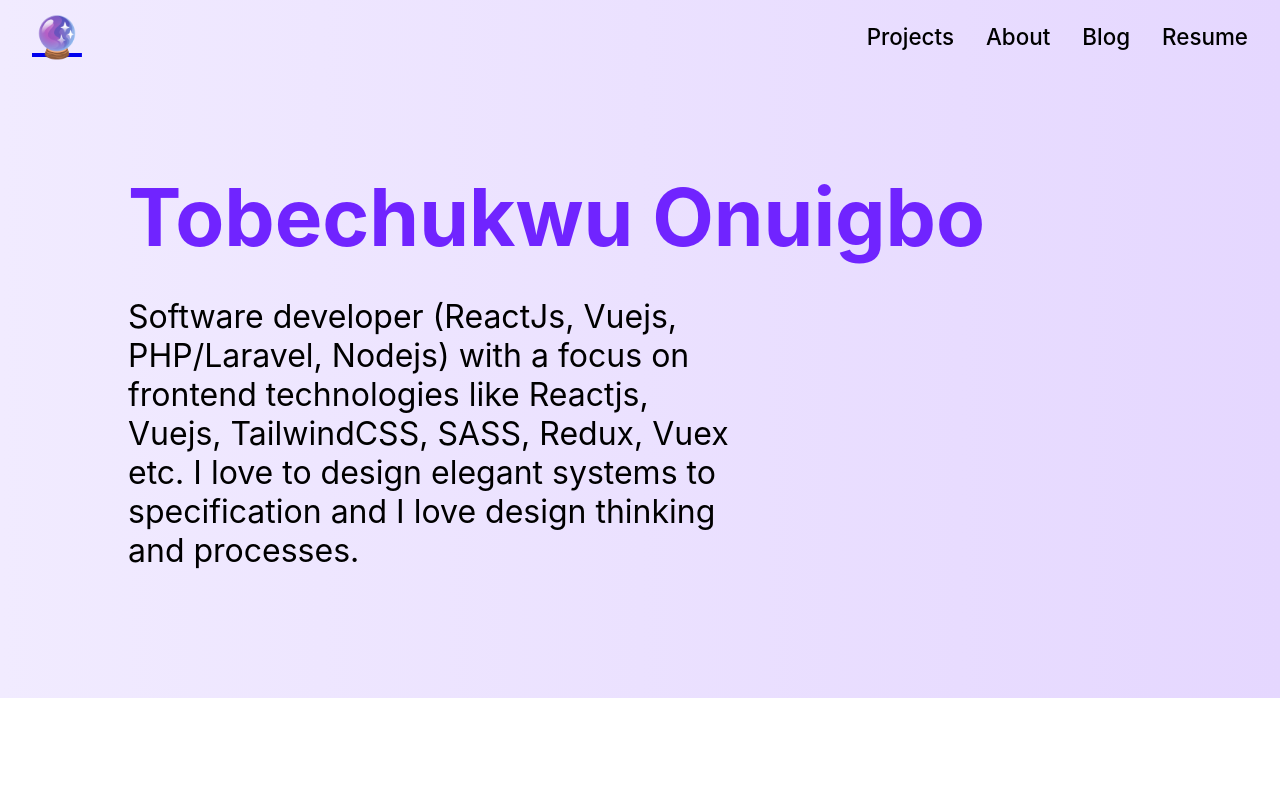
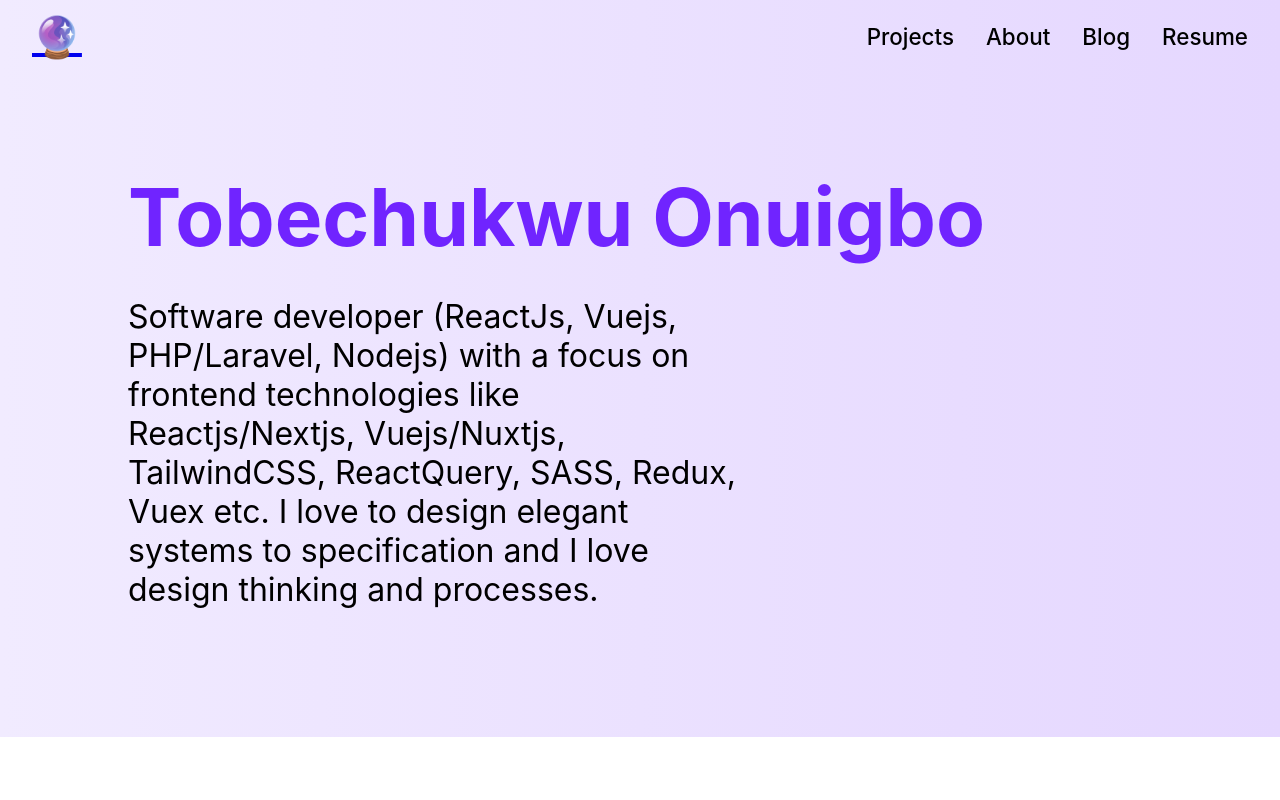
Before and after one commit to Tobey14/new-portfolio, a React (Create React App) app: page / in a window 1280 px wide. Shown: the top 800 px of the page. Built offline with nearby package versions, Linux system fonts and the light colour scheme; a web font is replaced by a local one.

Commit message:
adjustments

```diff
--- a/src/pages/Home.jsx
+++ b/src/pages/Home.jsx
@@ -10,7 +10,7 @@ const Home = () => {
                 <p className="title">Tobechukwu Onuigbo</p>
 
                 <p className="desc">
-                    Software developer (ReactJs, Vuejs, PHP/Laravel, Nodejs) with a focus on frontend technologies like Reactjs, Vuejs, TailwindCSS, SASS, Redux, Vuex etc.
+                    Software developer (ReactJs, Vuejs, PHP/Laravel, Nodejs) with a focus on frontend technologies like Reactjs/Nextjs, Vuejs/Nuxtjs, TailwindCSS, ReactQuery, SASS, Redux, Vuex etc.
                     I love to design elegant systems to specification and I love design thinking and processes.
                 </p>
             </div>
```
